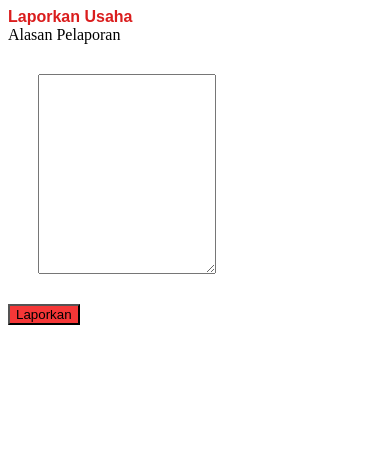
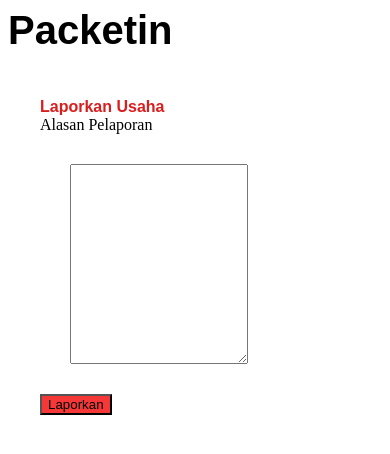
Before and after one commit to ariqrafly/portal-bisnis-up, a CodeIgniter app: the page made by application/views/customer/lapor.php in a window 390 px wide. Shown: the top 454 px of the page. Run offline with CodeIgniter, Linux system fonts and the light colour scheme; some libraries are stand-ins or nearby versions.

Commit message:
fitur lapor tahap satu

```diff
--- a/application/views/customer/lapor.php
+++ b/application/views/customer/lapor.php
@@ -1,4 +1,4 @@
-<body>
+<!-- <body>
     <div class="row no-gutters">
         <div class="col d-flex justify-content-center align-items-center"><span style="font-weight: bold;font-family: Poppins, sans-serif;color: rgb(218,29,29);">Laporkan Usaha</span></div>
     </div>
@@ -13,4 +13,35 @@
             <div class="col d-flex justify-content-center align-items-center"><button class="btn btn-primary border rounded" type="button" style="background-color: rgb(245,55,55);">Laporkan</button></div>
         </div>
     </form>
+</body> -->
+
+<div class="row" style="margin: 0px;">
+    <div class="col d-flex d-xl-flex justify-content-center align-items-center justify-content-xl-center align-items-xl-center" style="margin-bottom: 45px;"><span style="font-size: 40px;font-family: Poppins, sans-serif;font-weight: bold;color: #000000;">Packetin</span></div>
+</div>
+<form method="post" action="PortalController/lapor_usaha">
+<div class="row" style="padding: 32px;padding-top: 0px;padding-bottom: 0px;margin:0px;margin-bottom: 62px;">
+
+    <div class="row no-gutters">
+        <div class="col d-flex justify-content-center align-items-center"><span style="font-weight: bold;font-family: Poppins, sans-serif;color: rgb(218,29,29);">Laporkan Usaha</span></div>
+    </div>
+    <div class="row no-gutters">
+        <div class="col d-flex justify-content-center align-items-center"><span>Alasan Pelaporan</span></div>
+    </div>
+    <form>
+        <div class="form-row d-flex justify-content-center align-items-center">
+            <div class="col-12 col-md-6 d-flex justify-content-center align-items-center"><textarea class="form-control" style="padding: 0px;margin: 30px;height: 200px;"></textarea></div>
+        </div>
+        <div class="form-row">
+            <div class="col d-flex justify-content-center align-items-center"><button class="btn btn-primary border rounded" type="button" style="background-color: rgb(245,55,55);">Laporkan</button></div>
+        </div>
+    </form>
+
+</div>
+
+</form>
+
+<script src="assets/js/jquery.min.js"></script>
+<script src="assets/bootstrap/js/bootstrap.min.js"></script>
 </body>
+
+</html>
```
Also changed, not shown: application/controllers/PortalController.php (+7 -5 lines).
